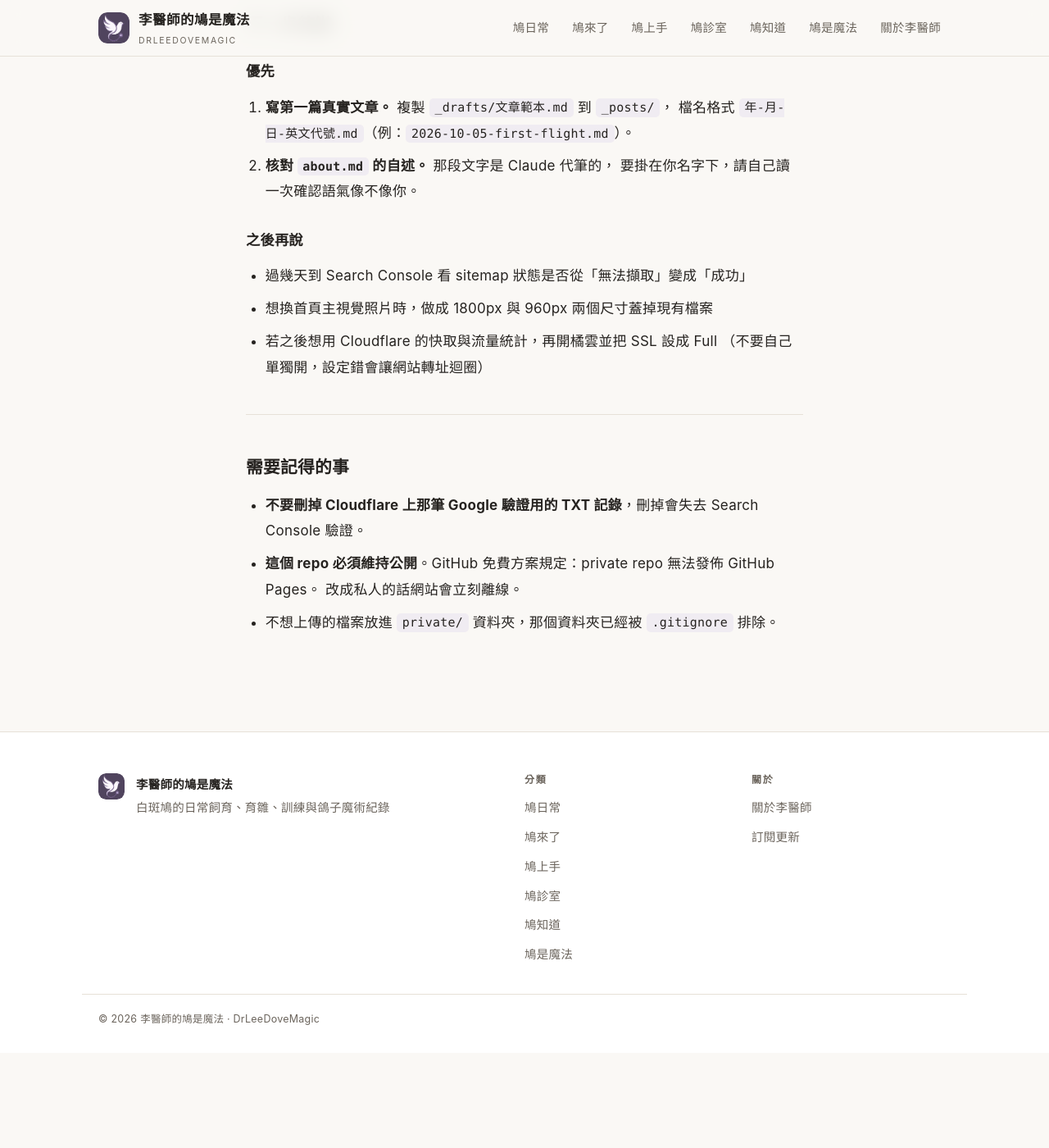
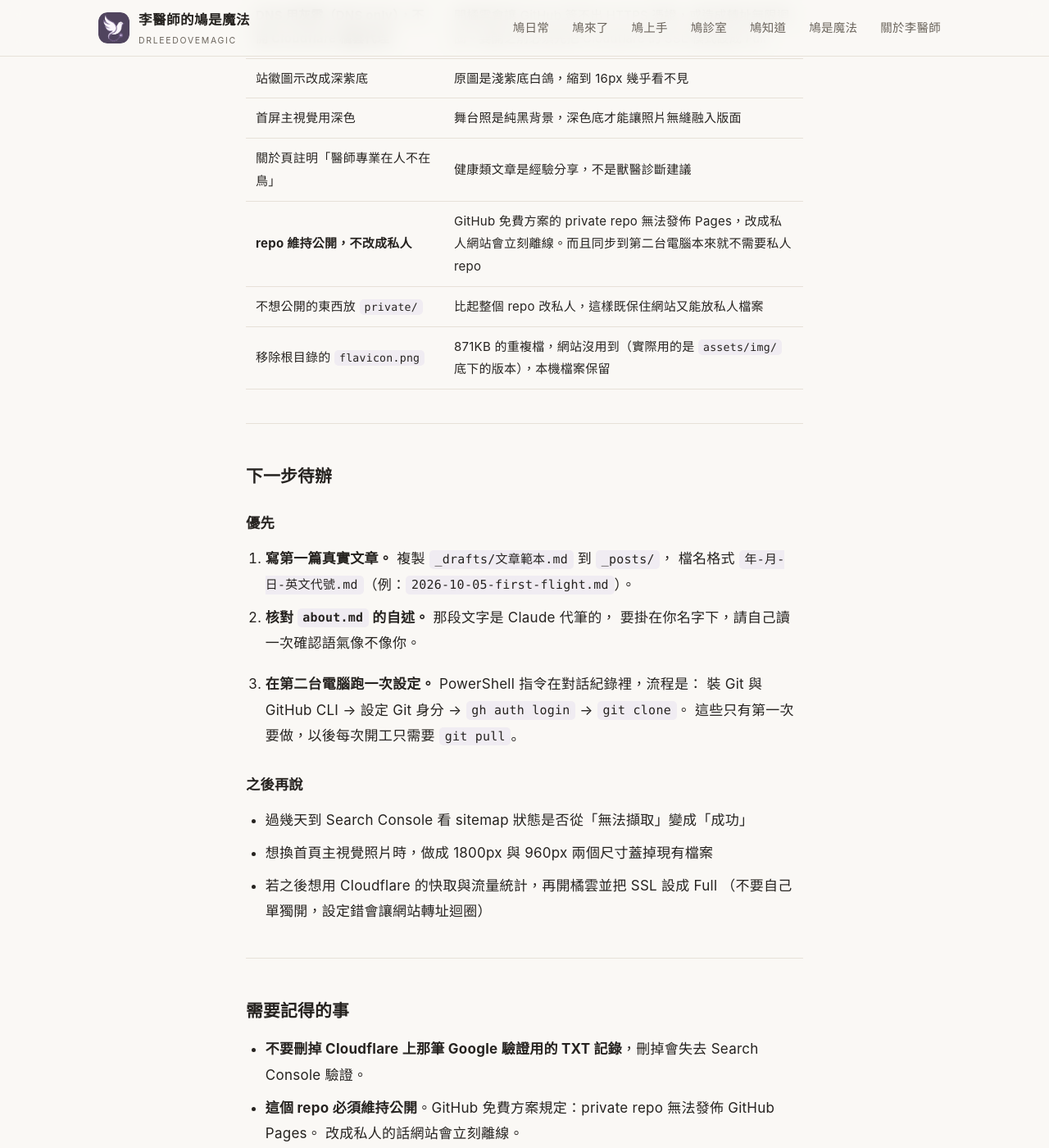
Before and after one commit to sherlocklee0212/drleedovemagic, a Jekyll site: the page built from 進度.md, in a window 1280 px wide and 1400 px high, scrolled down 2632 px. Shown: the whole window at 82% size. Built offline with Jekyll 4.4.1, drawn with Linux system fonts in a browser that asks for light colours; our own code applies the rules of GitHub Pages for plain Markdown files; before the commit the page ends 3916 px from its top, so only the background shows below that; some of the changed text lies outside the part shown.

Commit message:
更新進度：完成多電腦同步設定
今天完成：
- 安全掃描（檔案與完整 Git 歷史皆無金鑰密碼，照片無 GPS）
- .gitignore 擴充、private/ 資料夾、Git 身分設定
- 進度.md 與 CLAUDE.md 建立
- 決定 repo 維持公開（私人會讓 GitHub Pages 停止運作）

下一步：寫第一篇真實文章、核對 about.md 語氣、
第二台電腦跑一次初次設定。

Co-Authored-By: Claude Opus 5 <noreply@anthropic.com>

```diff
--- a/進度.md
+++ b/進度.md
@@ -44,6 +44,15 @@
 - Sitemap 已提交
 - 首頁已送出優先索引請求
 
+**多電腦同步**
+- 已做完整安全掃描：37 個追蹤檔案 + 完整 Git 歷史，
+  沒有密碼、金鑰、token，照片也沒有 GPS 座標
+- `.gitignore` 已擴充：金鑰密碼檔、`private/`、系統暫存檔、
+  編輯器設定、套件與建置產物、記錄備份檔
+- `private/` 資料夾已建立，放不想上傳的東西（內容不會同步到另一台電腦）
+- 這台電腦的 Git 身分已設定（`sherlocklee0212` / `LGT0212@gmail.com`）
+- 已實際 clone 驗證第二台電腦會收到什麼，確認機密檔案不會外流
+
 ### 進行中
 
 - **文章還是空的。** 原本有六篇示範文章，因為內容是虛構的，已全部清空。
@@ -63,6 +72,9 @@
 | 站徽圖示改成深紫底 | 原圖是淺紫底白鴿，縮到 16px 幾乎看不見 |
 | 首屏主視覺用深色 | 舞台照是純黑背景，深色底才能讓照片無縫融入版面 |
 | 關於頁註明「醫師專業在人不在鳥」 | 健康類文章是經驗分享，不是獸醫診斷建議 |
+| **repo 維持公開，不改成私人** | GitHub 免費方案的 private repo 無法發佈 Pages，改成私人網站會立刻離線。而且同步到第二台電腦本來就不需要私人 repo |
+| 不想公開的東西放 `private/` | 比起整個 repo 改私人，這樣既保住網站又能放私人檔案 |
+| 移除根目錄的 `flavicon.png` | 871KB 的重複檔，網站沒用到（實際用的是 `assets/img/` 底下的版本），本機檔案保留 |
 
 ---
 
@@ -74,6 +86,10 @@
    檔名格式 `年-月-日-英文代號.md`（例：`2026-10-05-first-flight.md`）。
 2. **核對 `about.md` 的自述。** 那段文字是 Claude 代筆的，
    要掛在你名字下，請自己讀一次確認語氣像不像你。
+
+3. **在第二台電腦跑一次設定。** PowerShell 指令在對話紀錄裡，流程是：
+   裝 Git 與 GitHub CLI → 設定 Git 身分 → `gh auth login` → `git clone`。
+   這些只有第一次要做，以後每次開工只需要 `git pull`。
 
 ### 之後再說
 
```
